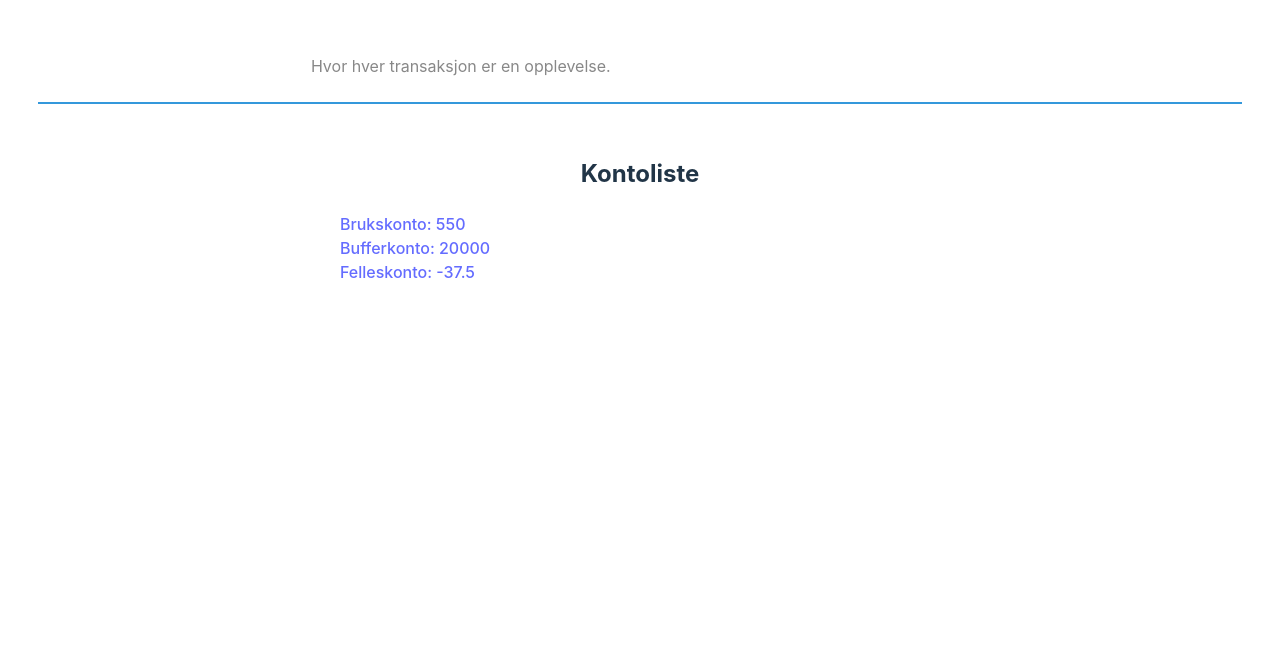
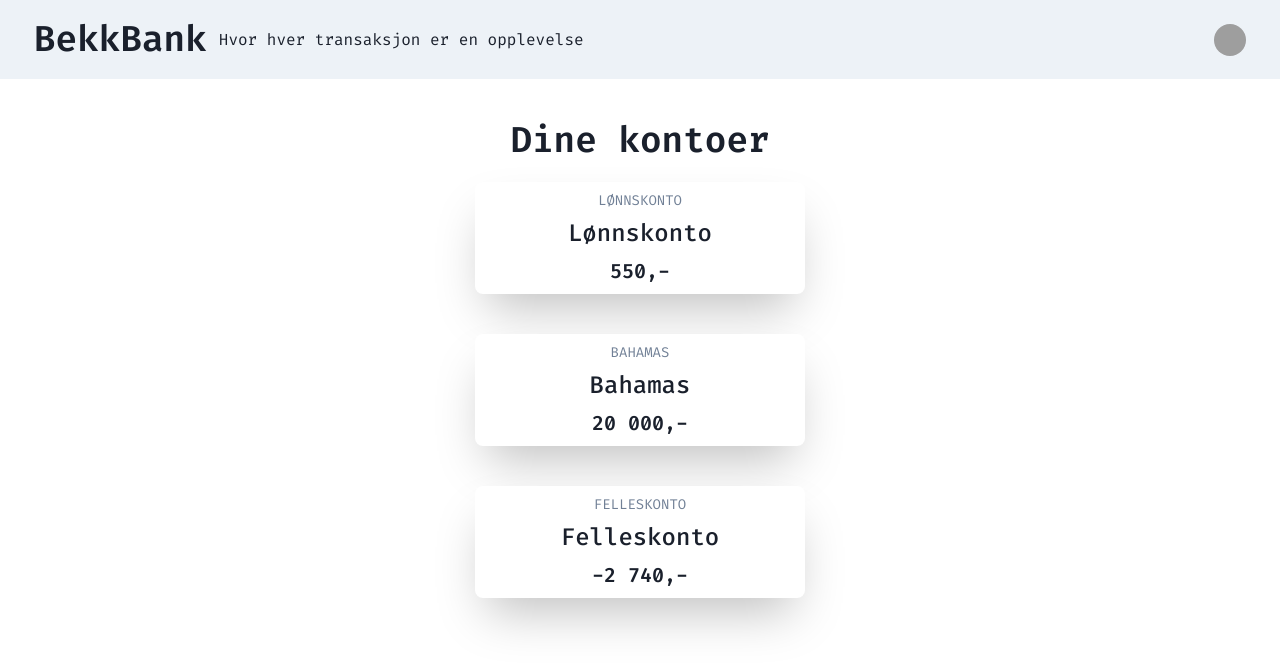
Before and after one commit to Quist/suspense-workshop, a React (Vite) app: page / in a window 1280 px wide. Shown: the top 670 px of the page. Built offline with nearby package versions, Linux system fonts and the light colour scheme; grey boxes are pictures that could not be loaded.

Commit message:
Chakra and redesign AccountList and header

```diff
--- a/package.json
+++ b/package.json
@@ -10,9 +10,13 @@
     "preview": "vite preview"
   },
   "dependencies": {
+    "@chakra-ui/react": "^2.8.2",
+    "@emotion/react": "^11.11.4",
+    "@emotion/styled": "^11.11.0",
     "@tanstack/react-query": "^5.25.0",
     "@tanstack/react-router": "^1.19.13",
     "@tanstack/router-devtools": "^1.19.13",
+    "framer-motion": "^11.0.12",
     "react": "^18.2.0",
     "react-dom": "^18.2.0"
   },
--- a/src/App.css
+++ b/src/App.css
@@ -1,71 +1 @@
-#root {
-  width: 100%;
-}
-
-a {
-  all: unset;
-}
-
-main {
-  max-width: 600px;
-  margin: 0 auto;
-  padding: 2rem;
-  text-align: center;
-}
-
-header {
-  padding-bottom: 8px ;
-  margin-left: 38px;
-  margin-top: 38px;
-  margin-right: 38px;
-  display: flex;
-  align-items: center;
-  border-bottom: 2px solid #3498db;
-}
-
-header h1 {
-  margin-bottom: 0;
-  margin-top: 0;
-  margin-right : 24px;
-}
-
-header p {
-  margin-bottom: 0;
-  margin-top: 0;
-}
-
-.logo {
-  height: 6em;
-  padding: 1.5em;
-  will-change: filter;
-  transition: filter 300ms;
-}
-.logo:hover {
-  filter: drop-shadow(0 0 2em #646cffaa);
-}
-.logo.react:hover {
-  filter: drop-shadow(0 0 2em #61dafbaa);
-}
-
-@keyframes logo-spin {
-  from {
-    transform: rotate(0deg);
-  }
-  to {
-    transform: rotate(360deg);
-  }
-}
-
-@media (prefers-reduced-motion: no-preference) {
-  a:nth-of-type(2) .logo {
-    animation: logo-spin infinite 20s linear;
-  }
-}
-
-.card {
-  padding: 2em;
-}
-
-.read-the-docs {
-  color: #888;
-}
+@import url('https://fonts.googleapis.com/css2?family=Fira+Code:wght@400;500;600&display=swap');
--- a/src/App.tsx
+++ b/src/App.tsx
@@ -1,9 +1,9 @@
-import "./App.css";
 import { QueryClient, QueryClientProvider } from "@tanstack/react-query";
 import { createRouter, RouterProvider } from "@tanstack/react-router";
 
 import { routeTree } from "./routeTree.gen";
-
+import { ChakraProvider, extendTheme } from "@chakra-ui/react";
+import "./App.css";
 const router = createRouter({ routeTree });
 // Register the router instance for type safety
 declare module "@tanstack/react-router" {
@@ -11,13 +11,23 @@ declare module "@tanstack/react-router" {
     router: typeof router;
   }
 }
+
+const theme = extendTheme({
+  fonts: {
+    body: '"Fira Code", monospace',
+    heading: '"Fira Code", monospace',
+  },
+});
+
 function App() {
   const queryClient = new QueryClient();
 
   return (
-    <QueryClientProvider client={queryClient}>
-      <RouterProvider router={router} />
-    </QueryClientProvider>
+    <ChakraProvider theme={theme}>
+      <QueryClientProvider client={queryClient}>
+        <RouterProvider router={router} />
+      </QueryClientProvider>
+    </ChakraProvider>
   );
 }
 
--- a/src/api/accounts.ts
+++ b/src/api/accounts.ts
@@ -1,20 +1,30 @@
 import { randomDelay } from "./network.ts";
 
+const testAccounts: Account[] = [
+  {
+    accountName: "Lønnskonto",
+    balance: "550,-",
+    accountType: "Brukskonto",
+  },
+  { accountName: "Bahamas", balance: "20 000,-", accountType: "Sparekonto" },
+  {
+    accountName: "Felleskonto",
+    balance: "-2 740,-",
+    accountType: "Brukskonto",
+  },
+];
 export const fetchAccounts = async (): Promise<Account[]> => {
   await randomDelay();
-  return [
-    { accountName: "Brukskonto", balance: 550 },
-    { accountName: "Bufferkonto", balance: 20_000 },
-    { accountName: "Felleskonto", balance: -37.5 },
-  ];
+  return testAccounts;
 };
 
 export const fetchAccountDetails = async (): Promise<Account> => {
   await randomDelay();
-  return { accountName: "Felleskonto", balance: -37.5 };
+  return testAccounts[0];
 };
 
 export interface Account {
   accountName: string;
-  balance: number;
+  accountType: "Brukskonto" | "BSU" | "Sparekonto";
+  balance: string;
 }
--- a/src/app/accountDetailsPage/AccountDetailsPage.tsx
+++ b/src/app/accountDetailsPage/AccountDetailsPage.tsx
@@ -7,7 +7,7 @@ export const AccountDetailsPage = ({ accountId }: { accountId: string }) => {
   return (
     <>
       <main>
-        <Link to={"payment"}>Betal fra Konto</Link>
+        <Link to={"/accounts/$accountId/payment"}>Betal fra Konto</Link>
 
         <h2>Transaksjoner</h2>
         <Transactions accountId={accountId} />
--- a/src/app/accountsPage/AccountList.css
+++ /dev/null
@@ -1,5 +0,0 @@
-.account-list {
-    display: flex;
-    flex-direction: column;
-    align-items: flex-start;
-}
--- a/src/app/accountsPage/AccountList.tsx
+++ /dev/null
@@ -1,37 +0,0 @@
-import "../../App.css";
-import "./AccountList.css";
-import { useQuery } from "@tanstack/react-query";
-import { Account, fetchAccounts } from "../../api/accounts.ts";
-import { Link } from "@tanstack/react-router";
-
-export const AccountList = () => {
-  const query = useQuery({
-    queryKey: ["account-list"],
-    queryFn: fetchAccounts,
-  });
-
-  // Erstatt denne håndteringen med <Suspense/>
-  if (query.isLoading) {
-    return <p>Laster..</p>;
-  }
-
-  return (
-    <>
-      <div className={"account-list"}>
-        {query.data?.map((account) => (
-          <AccountRow key={account.accountName} account={account} />
-        ))}
-      </div>
-    </>
-  );
-};
-
-export const AccountRow = ({ account }: { account: Account }) => {
-  return (
-    <span>
-      <Link to="/accounts/$accountId" params={{ accountId: "123" }}>
-        {account.accountName}: {account.balance}
-      </Link>
-    </span>
-  );
-};
--- a/src/app/accountsPage/AccountsPage.tsx
+++ b/src/app/accountsPage/AccountsPage.tsx
@@ -1,13 +1,92 @@
-import "../../App.css";
-import { AccountList } from "./AccountList.tsx";
+import { Account, fetchAccounts } from "../../api/accounts.ts";
+import { Link } from "@tanstack/react-router";
+import { useQuery } from "@tanstack/react-query";
+import {
+  Box,
+  Center,
+  useColorModeValue,
+  Heading,
+  Text,
+  Stack,
+  Container,
+  Flex,
+} from "@chakra-ui/react";
 
 export const AccountsPage = () => {
   return (
     <>
       <main>
-        <h2>Kontoliste</h2>
-        <AccountList />
+        <Container justifyContent={"center"}>
+          <Heading mb={5} mt={10} textAlign={"center"}>
+            Dine kontoer
+          </Heading>
+          <AccountList />
+        </Container>
       </main>
     </>
   );
 };
+
+export const AccountList = () => {
+  const query = useQuery({
+    queryKey: ["account-list"],
+    queryFn: fetchAccounts,
+  });
+
+  // Erstatt denne håndteringen med <Suspense/>
+  if (query.isLoading) {
+    return <p>Laster..</p>;
+  }
+
+  return (
+    <>
+      <Flex rowGap={10} flexDirection={"column"}>
+        {query.data?.map((account) => (
+          <AccountRow key={account.accountName} account={account} />
+        ))}
+      </Flex>
+    </>
+  );
+};
+
+export const AccountRow = ({ account }: { account: Account }) => {
+  return (
+    <>
+      <Link to="/accounts/$accountId" params={{ accountId: "123" }}>
+        <ProductSimple account={account} />
+      </Link>
+    </>
+  );
+};
+
+export const ProductSimple = ({ account }: { account: Account }) => {
+  return (
+    <Center>
+      <Box
+        role={"group"}
+        p={2}
+        maxW={"330px"}
+        w={"full"}
+        bg={useColorModeValue("white", "gray.800")}
+        boxShadow={"2xl"}
+        rounded={"lg"}
+        pos={"relative"}
+        zIndex={1}
+      >
+        <Stack align={"center"}>
+          <Text color={"gray.500"} fontSize={"sm"} textTransform={"uppercase"}>
+            {account.accountName}
+          </Text>
+          <Heading fontSize={"2xl"} fontFamily={"body"} fontWeight={500}>
+            {account.accountName}
+          </Heading>
+          <Stack direction={"row"} align={"center"}>
+            <Text fontWeight={800} fontSize={"xl"}>
+              {account.balance}
+            </Text>
+          </Stack>
+        </Stack>
+      </Box>
+    </Center>
+  );
+};
--- a/src/app/components/header/Header.tsx
+++ b/src/app/components/header/Header.tsx
@@ -1,13 +1,33 @@
 import { Link } from "@tanstack/react-router";
+import {
+  Box,
+  Flex,
+  Heading,
+  useColorModeValue,
+  Text,
+  Avatar,
+} from "@chakra-ui/react";
 
 export const Header = () => {
   return (
     <>
       <header>
-        <Link to={"/"} style={{ cursor: "pointer", color: "white" }}>
-          <h1>BekkBank</h1>
-        </Link>
-        <p className="read-the-docs">Hvor hver transaksjon er en opplevelse.</p>
+        <Box bg={useColorModeValue("gray.100", "gray.900")} px={4}>
+          <Flex p={18} justifyContent={"space-between"} alignItems={"center"}>
+            <Flex alignItems={"center"}>
+              <Link to={"/"}>
+                <Heading>BekkBank</Heading>
+              </Link>
+              <Text ml={3}>Hvor hver transaksjon er en opplevelse</Text>
+            </Flex>
+            <Avatar
+              size={"sm"}
+              src={
+                "https://images.unsplash.com/photo-1493666438817-866a91353ca9?ixlib=rb-0.3.5&q=80&fm=jpg&crop=faces&fit=crop&h=200&w=200&s=b616b2c5b373a80ffc9636ba24f7a4a9"
+              }
+            />
+          </Flex>
+        </Box>
       </header>
     </>
   );
--- a/src/index.css
+++ /dev/null
@@ -1,67 +0,0 @@
-:root {
-  font-family: Inter, system-ui, Avenir, Helvetica, Arial, sans-serif;
-  line-height: 1.5;
-  font-weight: 400;
-
-  color-scheme: light dark;
-  color: rgba(255, 255, 255, 0.87);
-  background-color: #242424;
-
-  font-synthesis: none;
-  text-rendering: optimizeLegibility;
-  -webkit-font-smoothing: antialiased;
-  -moz-osx-font-smoothing: grayscale;
-}
-
-a {
-  font-weight: 500;
-  color: #646cff;
-  text-decoration: inherit;
-}
-a:hover {
-  color: #535bf2;
-}
-
-body {
-  margin: 0;
-  display: flex;
-  min-width: 320px;
-  min-height: 100vh;
-}
-
-h1 {
-  font-size: 3.2em;
-  line-height: 1.1;
-}
-
-button {
-  border-radius: 8px;
-  border: 1px solid transparent;
-  padding: 0.6em 1.2em;
-  font-size: 1em;
-  font-weight: 500;
-  font-family: inherit;
-  background-color: #1a1a1a;
-  cursor: pointer;
-  transition: border-color 0.25s;
-}
-button:hover {
-  border-color: #646cff;
-}
-button:focus,
-button:focus-visible {
-  outline: 4px auto -webkit-focus-ring-color;
-}
-
-@media (prefers-color-scheme: light) {
-  :root {
-    color: #213547;
-    background-color: #ffffff;
-  }
-  a:hover {
-    color: #747bff;
-  }
-  button {
-    background-color: #f9f9f9;
-  }
-}
--- a/src/main.tsx
+++ b/src/main.tsx
@@ -1,7 +1,6 @@
 import React from "react";
 import ReactDOM from "react-dom/client";
 import App from "./App.tsx";
-import "./index.css";
 
 ReactDOM.createRoot(document.getElementById("root")!).render(
   <React.StrictMode>
```
Also changed, not shown: 1 other file (tests, documents, lock files or other folders).
